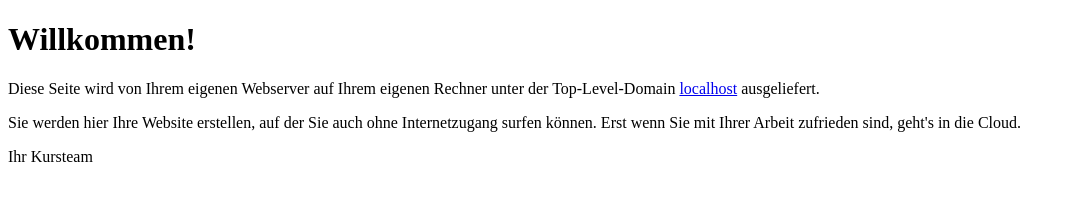
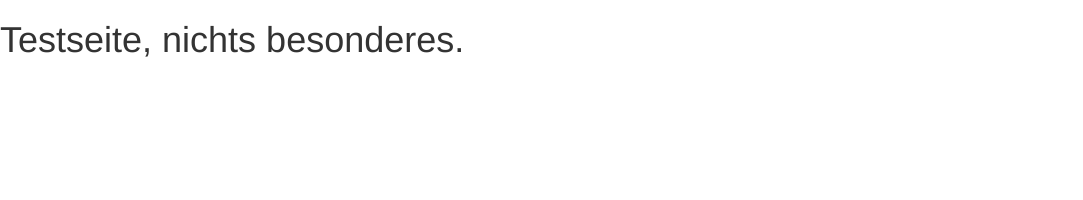
Before and after one commit to lukaskoehlinger/lukaskoehlingerIBS, a plain HTML site: page index.html in a window 1280 px wide. Shown: the whole page, without its empty margins (0-1083 px from the left). Drawn offline with nearby package versions, Linux system fonts and the light colour scheme; files that its build step writes are made by us from their sources.

Commit message:
Zweiter commit

```diff
--- a/index.html
+++ b/index.html
@@ -1,25 +1,27 @@
 <!DOCTYPE html>
-<html>
-<head>
-<meta http-equiv="Content-Type" content="text/html;charset=utf-8" />
-<title>Willkommen!</title>
-</head>
-<body>
-<header>
-	<h1>Willkommen!</h1>
-</header>
-<article>
-	<p>
-		Diese Seite wird von Ihrem eigenen Webserver auf Ihrem eigenen Rechner unter der Top-Level-Domain
-		<a href="http://localhost">localhost</a> ausgeliefert.
-	</p>
-	<p>
-		Sie werden hier Ihre Website erstellen, auf der Sie auch ohne Internetzugang surfen können.
-		Erst wenn Sie mit Ihrer Arbeit zufrieden sind, geht's in die Cloud.
-	</p>
-	<p>
-		Ihr Kursteam
-	</p>
-</article>
-</body>
+<html lang="en">
+  <head>
+    <meta charset="utf-8">
+    <meta http-equiv="X-UA-Compatible" content="IE=edge">
+    <meta name="viewport" content="width=device-width, initial-scale=1">
+    <title>Luas Koehlinger - Testseite</title>
+
+    <!-- Bootstrap -->
+    <link href="css/bootstrap.min.css" rel="stylesheet">
+
+    <!-- HTML5 shim and Respond.js for IE8 support of HTML5 elements and media queries -->
+    <!-- WARNING: Respond.js doesn't work if you view the page via file:// -->
+    <!--[if lt IE 9]>
+      <script src="https://oss.maxcdn.com/html5shiv/3.7.2/html5shiv.min.js"></script>
+      <script src="https://oss.maxcdn.com/respond/1.4.2/respond.min.js"></script>
+    <![endif]-->
+  </head>
+  <body>
+    <h1>Testseite, nichts besonderes.</h1>
+
+    <!-- jQuery (necessary for Bootstrap's JavaScript plugins) -->
+    <script src="https://ajax.googleapis.com/ajax/libs/jquery/1.11.1/jquery.min.js"></script>
+    <!-- Include all compiled plugins (below), or include individual files as needed -->
+    <script src="js/bootstrap.min.js"></script>
+  </body>
 </html>
```
Also changed, not shown: dist/index.html (+2 -2 lines), 2 other files.
